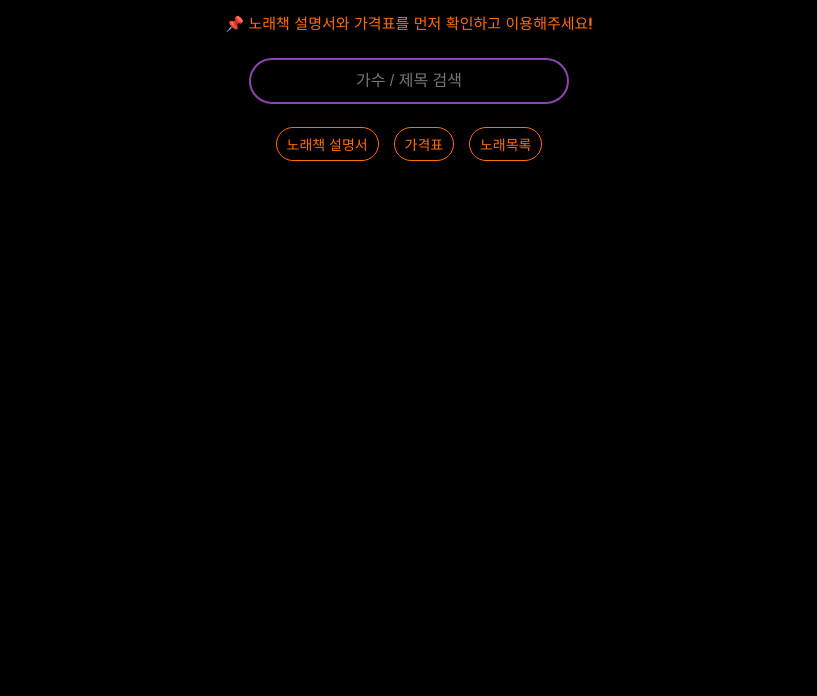
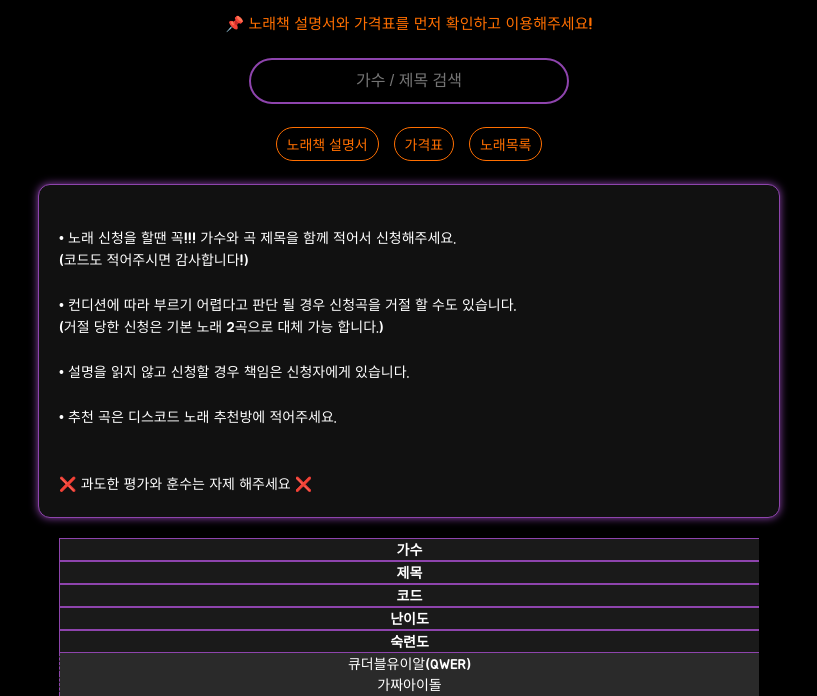
Before and after one commit to SiwooLin/RIMO-s-SONG-BOOK, a plain HTML site: page index.html in a window 1280 px wide. Shown: the part 104-800 px from the top of the page, without its empty margins (231-1048 px from the left). Drawn offline with Linux system fonts and the light colour scheme.

Commit message:
Update index.html

```diff
--- a/index.html
+++ b/index.html
@@ -83,7 +83,6 @@
       margin-left: auto;
       margin-right: auto;
     }
-    /* 표 스타일 수정 시작 */
     table {
       display: block;
       width: 100%;
@@ -118,8 +117,6 @@
     tr:nth-child(odd) td {
       background-color: #2a2a2a;
     }
-    /* 표 스타일 수정 끝 */
-
     #noResult {
       display: none;
       color: #ff6f00;
@@ -222,5 +219,146 @@
     <button class="orange-btn" onclick="showSection('price')">가격표</button>
     <button class="orange-btn" onclick="showSection('songs')">노래목록</button>
   </div>
+
+  <div id="manual" class="section" style="display:none;">
+    • 노래 신청을 할땐 꼭!!! 가수와 곡 제목을 함께 적어서 신청해주세요.
+    (코드도 적어주시면 감사합니다!)<br/>
+    • 컨디션에 따라 부르기 어렵다고 판단 될 경우 신청곡을 거절 할 수도 있습니다.
+    (거절 당한 신청은 기본 노래 2곡으로 대체 가능 합니다.)<br/>
+    • 설명을 읽지 않고 신청할 경우 책임은 신청자에게 있습니다.<br/>
+    • 추천 곡은 디스코드 노래 추천방에 적어주세요.<br/><br/>
+    ❌ 과도한 평가와 훈수는 자제 해주세요 ❌
+  </div>
+
+  <div id="price" class="section" style="display:none;">
+    • 기본 노래 신청은 2000치즈 혹은 투네이션으로 신청 가능합니다.<br/>
+    • 어려운 노래 신청은 5000치즈 혹은 투네이션으로 신청 가능합니다.<br/>
+    • 유료곡 노래 신청은 10000치즈 이상 혹은 투네이션으로 신청 가능합니다.<br/>
+    • 개인 소장 노래 녹음본 (믹싱 유무 선택 가능)은 200,000치즈 혹은 투네이션으로 신청 가능합니다.
+  </div>
+
+  <div id="songs" class="section" style="display:none; text-align:center;">
+    <div id="categorySelector">
+      <button class="active-btn" onclick="selectCategory('전체')" id="cat-btn-전체">전체</button>
+      <button onclick="selectCategory('Kpop')" id="cat-btn-Kpop">K-pop</button>
+      <button onclick="selectCategory('Kpop 아이돌')" id="cat-btn-Kpop 아이돌">K-pop 아이돌</button>
+      <button onclick="selectCategory('Pop')" id="cat-btn-Pop">Pop</button>
+    </div>
+
+    <div id="initialButtons"></div>
+  </div>
+
+  <table id="songTable">
+    <thead>
+      <tr><th>가수</th><th>제목</th><th>코드</th><th>난이도</th><th>숙련도</th></tr>
+    </thead>
+    <tbody id="songList"></tbody>
+  </table>
+
+  <p id="noResult">검색 결과가 없습니다. 추천 곡은 디스코드 노래 추천방에 적어주세요.</p>
+
+<script>
+  const songs = [
+    {category:'Kpop 아이돌', initial:'ㅋ', singer:'큐더블유이알(QWER)', title:'가짜아이돌', key:'Fm', difficulty:'', skill:'완벽 카피X'},
+    {category:'Kpop', initial:'ㅇ', singer:'아이유', title:'밤편지', key:'C', difficulty:'하', skill:'상'},
+    {category:'Pop', initial:'A', singer:'Adele', title:'Hello', key:'C', difficulty:'중', skill:'중'},
+    // ... 실제 곡 데이터는 여기에 넣어주세요
+  ];
+
+  let currentCategory = '전체';
+  let currentInitial = '';
+
+  function showSection(section) {
+    ['manual','price','songs'].forEach(s => {
+      document.getElementById(s).style.display = (s === section) ? 'block' : 'none';
+    });
+    document.getElementById('songTable').style.display = (section === 'songs') ? 'block' : 'none';
+    document.getElementById('noResult').style.display = 'none';
+    currentInitial = '';
+    selectCategory(currentCategory);
+  }
+
+  function selectCategory(cat) {
+    currentCategory = cat;
+    currentInitial = '';
+    updateInitialButtons();
+    updateSongList();
+    updateCategoryButtons();
+  }
+
+  function updateCategoryButtons() {
+    ['전체','Kpop','Kpop 아이돌','Pop'].forEach(cat => {
+      const btn = document.getElementById('cat-btn-' + cat);
+      if (btn) {
+        btn.classList.toggle('active-btn', cat === currentCategory);
+      }
+    });
+  }
+
+  function updateInitialButtons() {
+    const initialDiv = document.getElementById('initialButtons');
+    initialDiv.innerHTML = '';
+    let initialsSet = new Set();
+
+    songs.forEach(song => {
+      if (currentCategory === '전체' || song.category === currentCategory) {
+        initialsSet.add(song.initial);
+      }
+    });
+
+    const initials = Array.from(initialsSet).sort();
+    if (initials.length > 0) {
+      let rowDiv = document.createElement('div');
+      rowDiv.className = 'initial-row';
+      initials.forEach(initial => {
+        let btn = document.createElement('button');
+        btn.textContent = initial;
+        btn.onclick = () => {
+          currentInitial = initial;
+          updateInitialButtons();
+          updateSongList();
+        };
+        if (initial === currentInitial) btn.classList.add('active-btn');
+        rowDiv.appendChild(btn);
+      });
+      initialDiv.appendChild(rowDiv);
+    }
+  }
+
+  function updateSongList() {
+    const tbody = document.getElementById('songList');
+    tbody.innerHTML = '';
+    let filtered = songs.filter(song => {
+      const catMatch = (currentCategory === '전체') || (song.category === currentCategory);
+      const initialMatch = !currentInitial || song.initial === currentInitial;
+      const search = document.getElementById('searchInput').value.trim().toLowerCase();
+      const searchMatch = song.singer.toLowerCase().includes(search) || song.title.toLowerCase().includes(search);
+      return catMatch && initialMatch && searchMatch;
+    });
+
+    if (filtered.length === 0) {
+      document.getElementById('noResult').style.display = 'block';
+      document.getElementById('songTable').style.display = 'none';
+    } else {
+      document.getElementById('noResult').style.display = 'none';
+      document.getElementById('songTable').style.display = 'block';
+      filtered.forEach(song => {
+        let tr = document.createElement('tr');
+        ['singer','title','key','difficulty','skill'].forEach(field => {
+          let td = document.createElement('td');
+          td.textContent = song[field] || '';
+          tr.appendChild(td);
+        });
+        tbody.appendChild(tr);
+      });
+    }
+  }
+
+  function handleSearch() {
+    updateSongList();
+  }
+
+  showSection('manual');
+</script>
 </body>
 </html>
```
